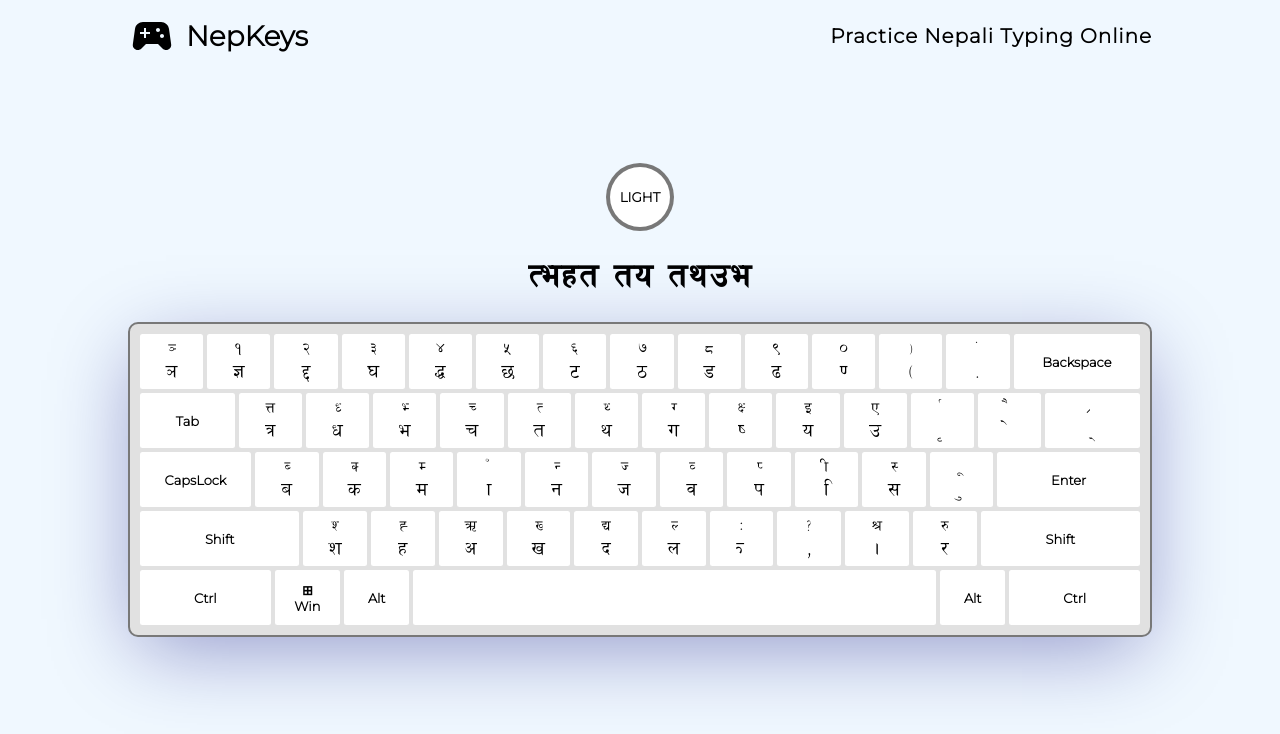
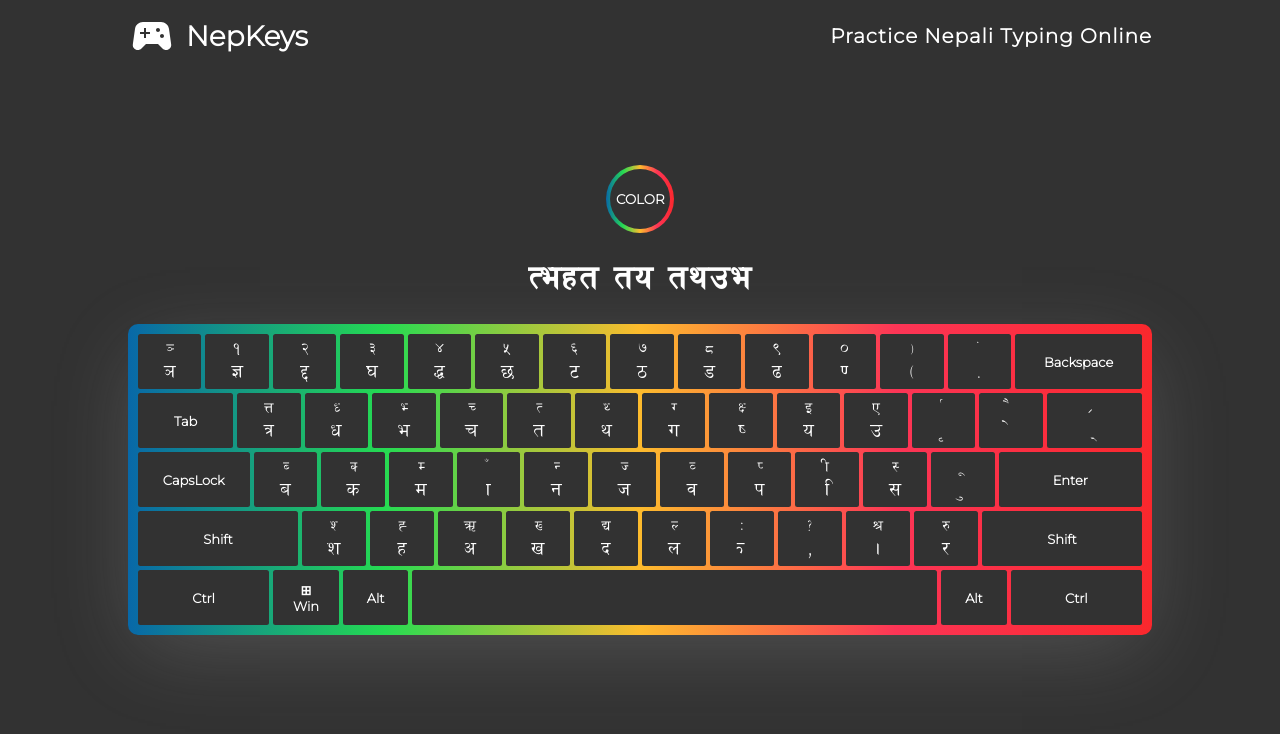
Before and after one commit to PMP56/NepKeys, a Next.js app: page / in a window 1280 px wide. Shown: the top 734 px of the page. Built offline with nearby package versions, Linux system fonts and the light colour scheme.

Commit message:
SEO Modifications

```diff
--- a/components/logo.js
+++ b/components/logo.js
@@ -1,6 +1,6 @@
 const Logo = () => {
     return (
-        <svg xmlns="http://www.w3.org/2000/svg" enable-background="new 0 0 24 24" height="48" viewBox="0 0 24 24" width="48">
+        <svg xmlns="http://www.w3.org/2000/svg" enableBackground="new 0 0 24 24" height="48" viewBox="0 0 24 24" width="48">
             <g>
                 <rect fill="none" height="48" width="48" />
             </g>
--- /dev/null
+++ b/pages/_document.js
@@ -0,0 +1,22 @@
+import Document, { Html, Head, Main, NextScript } from 'next/document'
+
+class MyDocument extends Document {
+    render() {
+        return (
+            <Html lang='en'>
+                <Head>
+                    <meta httpEquiv="Content-Type" content="text/html; charset=utf-8" />
+                    <meta name='keywords' content='practice nepali typing online, nepali typing, nepali, typing, online' />
+                    <meta name="description" content="Practice Nepali Typing Online | Increase your nepali typing skills" />
+                    <meta name="google-site-verification" content="MWnLOz_sUZATNS8FaKpTN3Avn-hfoSv9MFaWJ_WnFKo" />
+                </Head>
+                <body>
+                    <Main />
+                    <NextScript />
+                </body>
+            </Html>
+        )
+    }
+}
+
+export default MyDocument
--- a/pages/index.js
+++ b/pages/index.js
@@ -19,14 +19,14 @@ export default function Home() {
     addUserText
   } = useContext(TextContext);
 
-  const [theme, setTheme] = useState('light');
+  const [theme, setTheme] = useState('color');
 
   useEffect(() => {
     let theme = localStorage.getItem('theme');
     if (theme) {
       setTheme(theme);
     } else {
-      setTheme('light');
+      setTheme('color');
     }
   }, [0])
 
@@ -86,10 +86,7 @@ export default function Home() {
     <main className={`${styles.container} ${(theme == 'light') ? styles.light : (theme == 'dark') ? styles.dark : styles.color}`} tabIndex="0" onKeyDown={buttonPress} onKeyUp={buttonRelease}>
       <Head>
         <title>NepKeys : Practice Nepali Typing Online</title>
-        <meta http-equiv="Content-Type" content="text/html; charset=utf-8" />
-        <meta name='keywords' content='practice nepali typing online, nepali typing, nepali, typing, online' />
-        <meta name="description" content="Practice Nepali Typing Online | Increase your nepali typing skills" />
-        <meta name='viewport' content="width=device-width, initial-scale=1"></meta>
+        <meta name='viewport' content="width=device-width, initial-scale=1" />
         <link rel="icon" href="/joy.ico" />
         <link href="https://fonts.googleapis.com/css2?family=Montserrat:wght@300&display=swap" rel="stylesheet"></link>
       </Head>
```
Also changed, not shown: robots.txt (added).
